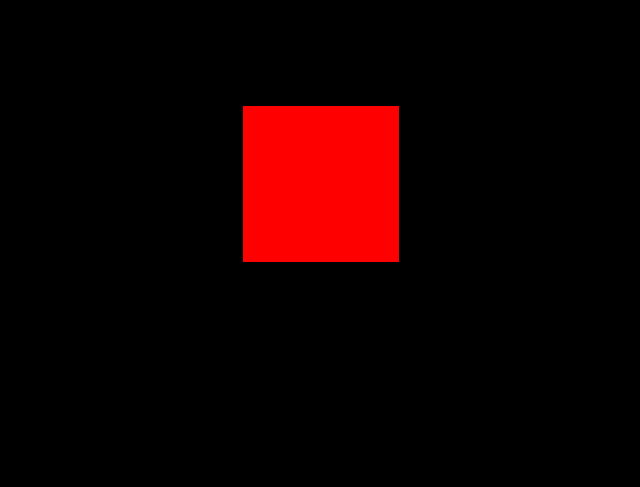
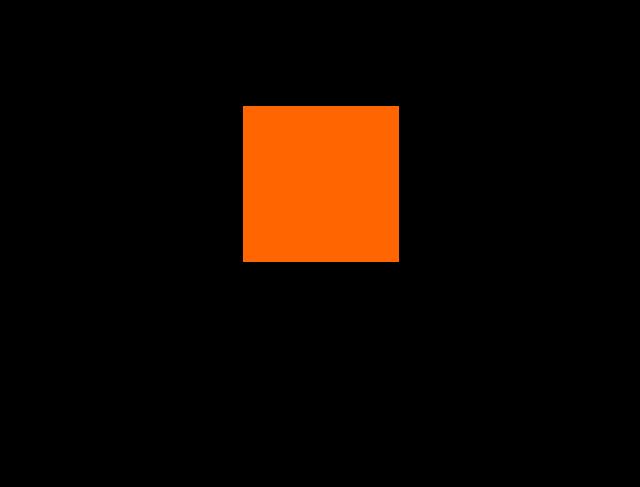
Before and after one commit to Kraken57/js3d, a plain HTML site: page basics/index.html in a window 1280 px wide. Shown: the part 116-603 px from the top of the page, without its empty margins (79-719 px from the left). Drawn offline with nearby package versions, Linux system fonts and the light colour scheme.

Commit message:
modified

```diff
--- a/basics/index.html
+++ b/basics/index.html
@@ -20,7 +20,6 @@
   </head>
   <body>
     <canvas class="draw"></canvas>
-    <h1>THREE.JS</h1>
     <script
       src="https://cdnjs.cloudflare.com/ajax/libs/three.js/0.160.0/three.min.js"
       integrity="sha512-vnmn/Qqn6aG0POAc9mIGzjq0IybrvxJXYDafNvp9JSnDGxeF3pbkSqLvf+YGd5ku63pT7sa/jxHn7/d0mU8+tA=="
--- a/basics/script.js
+++ b/basics/script.js
@@ -3,7 +3,7 @@ const scene = new THREE.Scene();
 
 //cube
 const geometry = new THREE.BoxGeometry(1, 1, 1);
-const material = new THREE.MeshBasicMaterial({ color: 0xff0000 });
+const material = new THREE.MeshBasicMaterial({ color: 0xff6500 });
 const mesh = new THREE.Mesh(geometry, material);
 scene.add(mesh);
 
```
